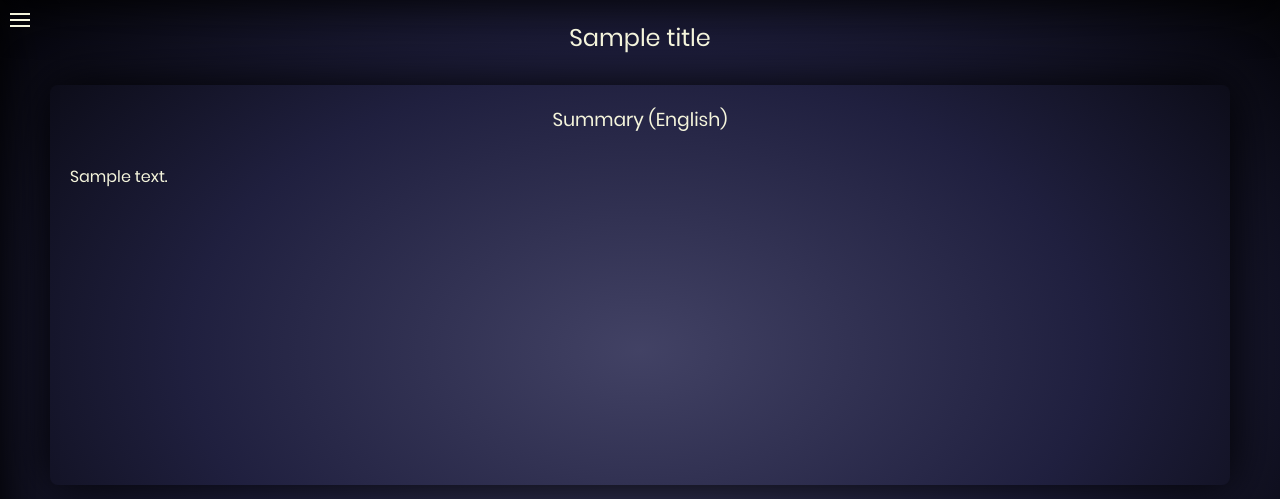
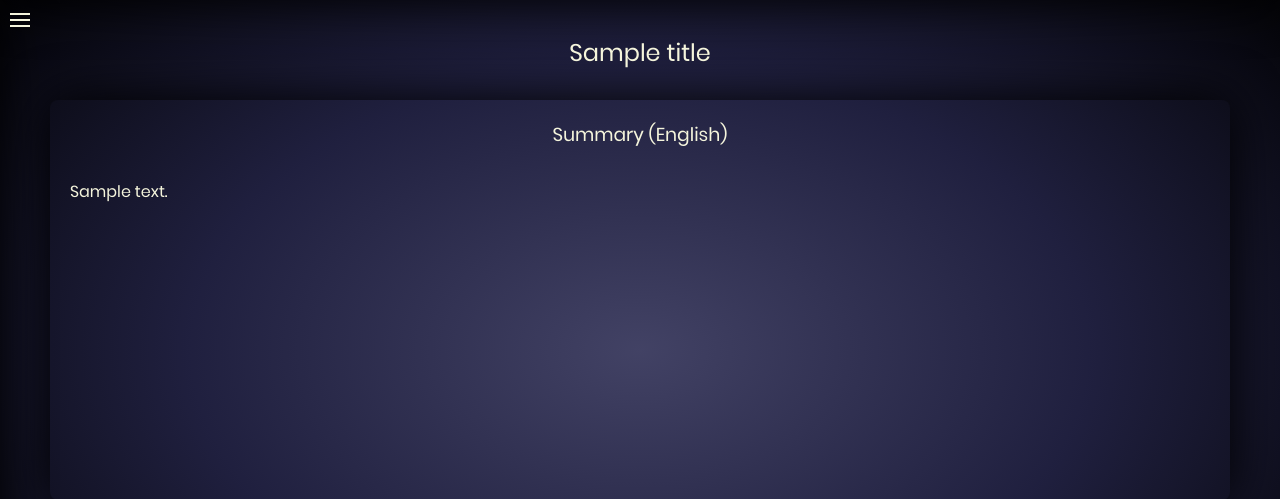
Before and after one commit to bhavya7612/yt-summarizer-vercel, a Flask app: template templates/output.html in a window 1280 px wide. Shown: the part 50-549 px from the top of the page. Run offline with Flask 3, Linux system fonts and the light colour scheme; the template is opened without the code that fills it: most values are stand-ins (such as "Sample title", 1, 10 or a date in 2020).

Commit message:
Add files via upload

```diff
--- a/static/css/output.css
+++ b/static/css/output.css
@@ -33,6 +33,10 @@ header {
     align-items: center;
     padding: 20px;
     box-shadow: 0px 0px 50px black;
+}
+
+h2 {
+    margin-top: 15px;
 }
 
 h2, h3 {
```
